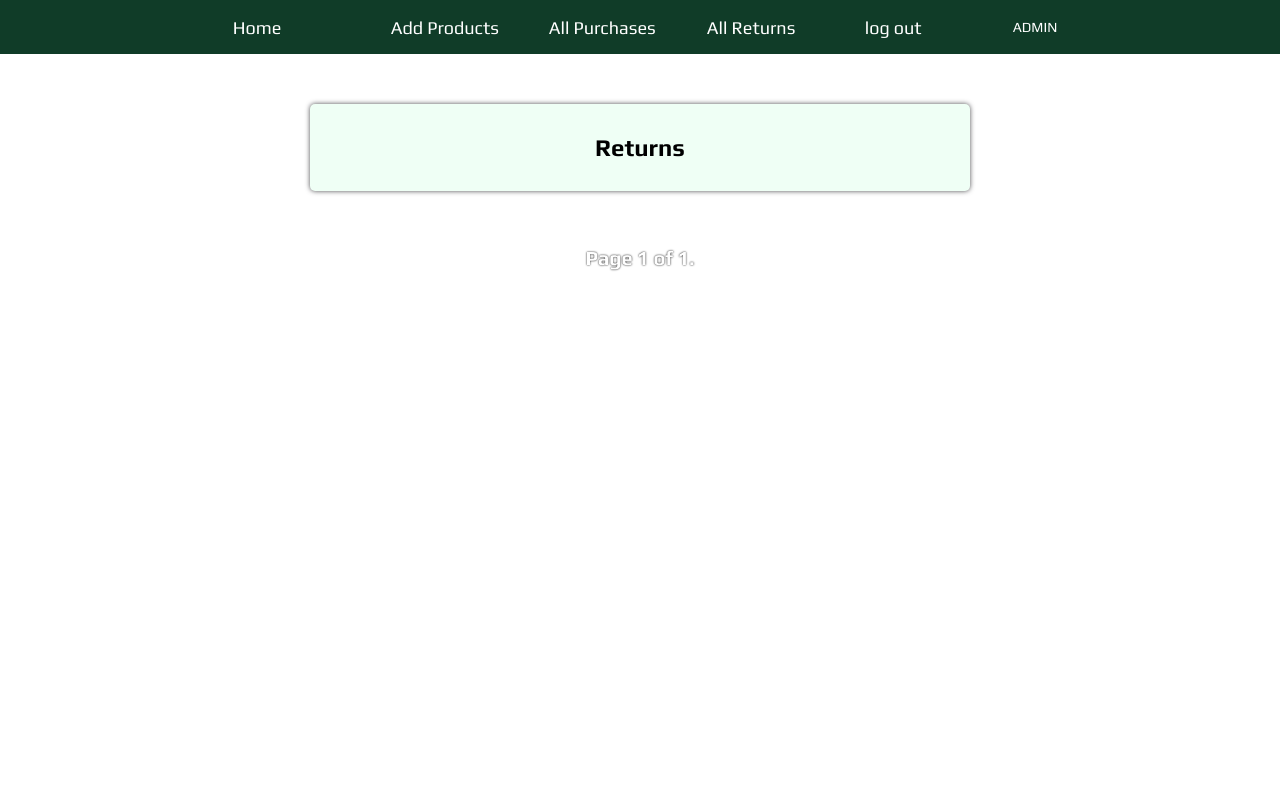
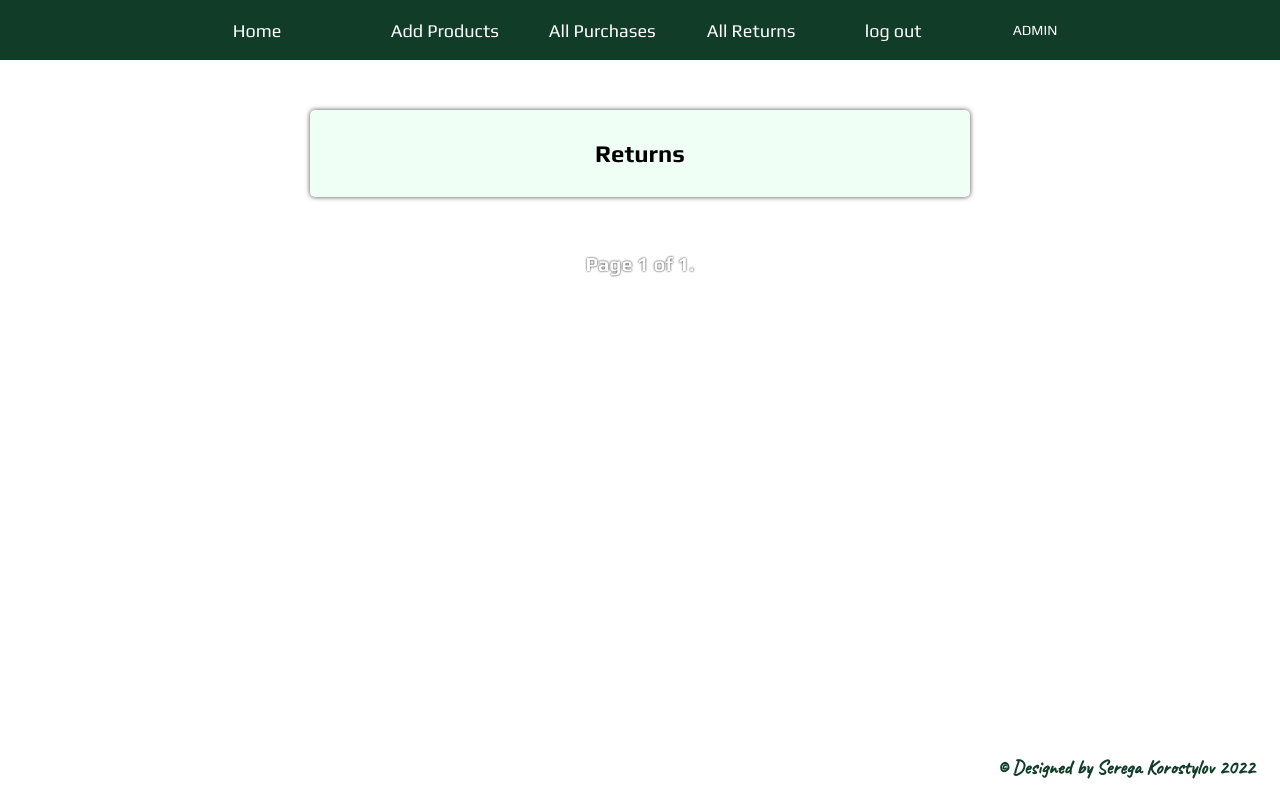
Before and after one commit to PonomaryovVladyslav/deploy_py2o, a Django app: page /returns/ in a window 1280 px wide. Run offline with Django 4.2, Linux system fonts and the light colour scheme; a user stored in the database is signed in; data that the repository does not hold is empty.

Commit message:
update html css

```diff
--- a/store/static/store/css/style.css
+++ b/store/static/store/css/style.css
@@ -1,5 +1,6 @@
 body {
     margin: 0;
+    height: 100vh;
 }
 
 .main {
@@ -18,7 +19,7 @@ body {
     font-family: Play, sans-serif;
     font-size: 18px;
     width: 100%;
-    height: 22%;
+    height: 60px;
     margin: 0 0 20px 0;
 }
 
@@ -62,7 +63,7 @@ body {
 .product {
     display: flex;
     flex-wrap: wrap;
-    justify-content: center;
+    justify-content: space-around;
     background: #effff5;
     margin: 20px;
     padding: 15px;
@@ -126,11 +127,13 @@ body {
 }
 
 .product > a {
-    width: 100%;
+    width: 55%;
+    align-self: end;
+    height: 30px;
     margin: 10px;
     padding: 5px;
     text-decoration: none;
-    font-size: 22px;
+    font-size: 20px;
     color: #000000;
     box-shadow: 0 0 5px #4c4c4f;
     border-radius: 5px;
@@ -288,3 +291,15 @@ body {
     background: #c54c4c;
     color: #ffff;
 }
+
+.footer {
+    display: block;
+    position: absolute;
+    bottom: 0;
+    width: 98%;
+    text-align: right;
+    font-family: Caveat, sans-serif;
+    font-weight: bold;
+    font-size: 20px;
+    color: #103c28;
+}
--- /dev/null
+++ b/store/templates/includes/footer.html
@@ -0,0 +1,3 @@
+<div class="footer">
+    <p>© Designed by Serega Korostylov  2022</p>
+</div>
--- a/store/templates/store/base.html
+++ b/store/templates/store/base.html
@@ -14,5 +14,6 @@
         {% block content %}
         {% endblock %}
     </div>
+    {% include 'includes/footer.html' %}
 </body>
 </html>
```
Also changed, not shown: db.sqlite3.
